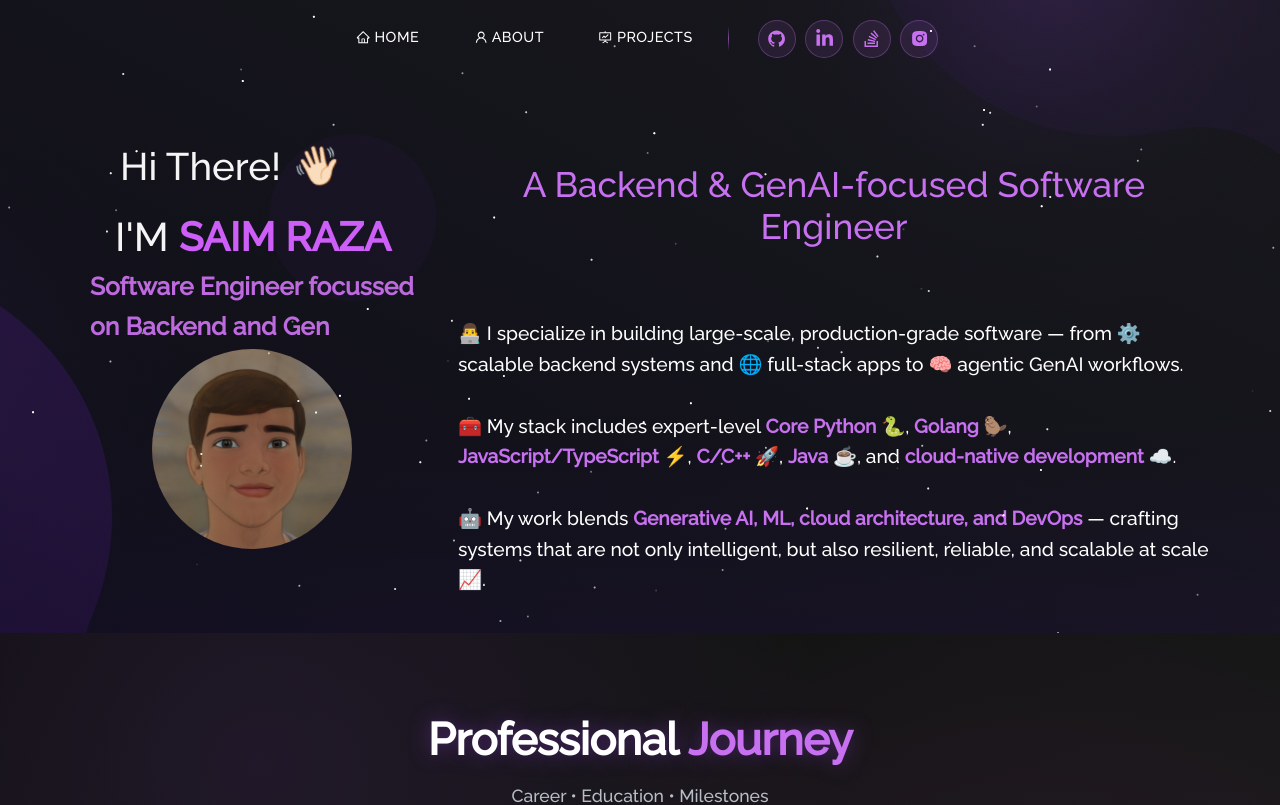
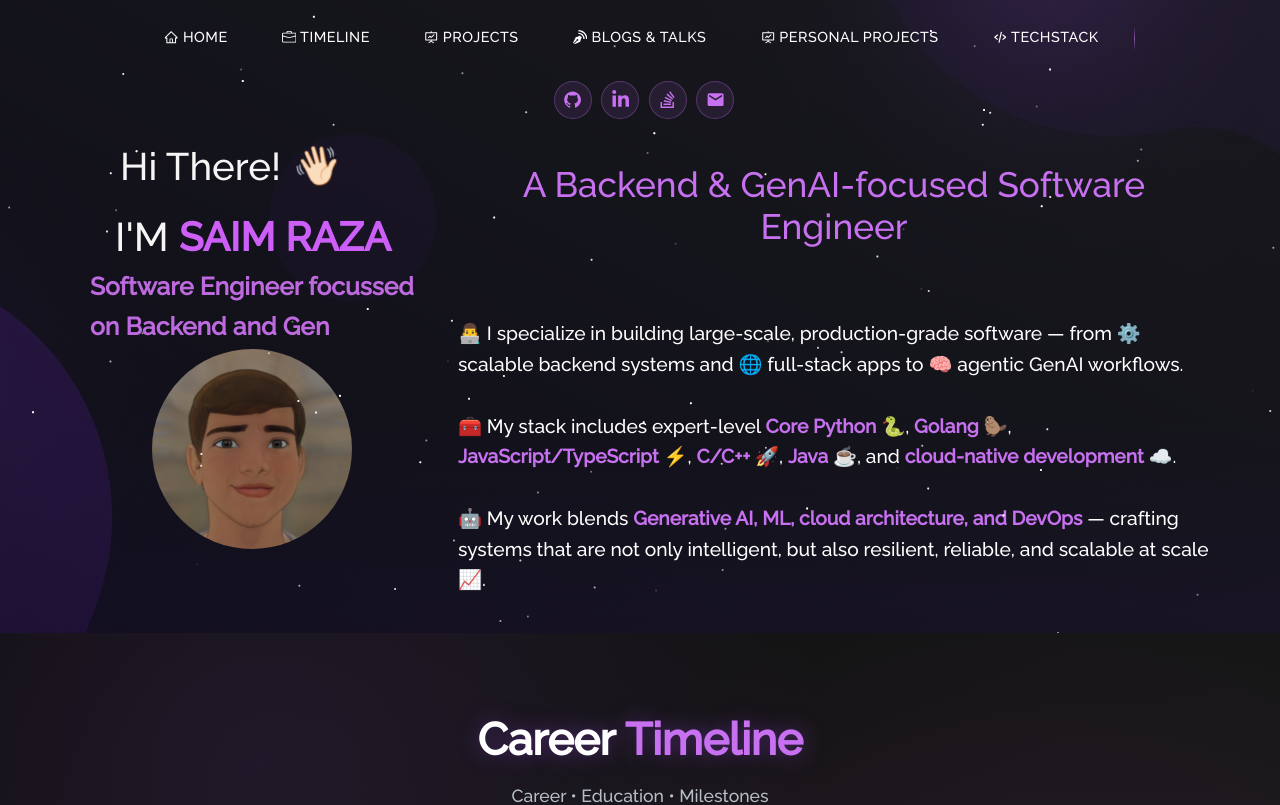
Before and after one commit to rsaim/rsaim.github.io, a React (Create React App) app: page / in a window 1280 px wide. Shown: the top 805 px of the page. Built offline with nearby package versions, Linux system fonts and the light colour scheme.

Commit message:
Navbar touchups

```diff
--- a/src/App.js
+++ b/src/App.js
@@ -2,7 +2,6 @@ import React, { useState, useEffect } from "react";
 import Preloader from "../src/components/Pre";
 import Navbar from "./components/Navbar";
 import Home from "./components/Home/Home";
-import About from "./components/About/About";
 import Projects from "./components/Projects/Projects";
 import Footer from "./components/Footer";
 import {
@@ -36,7 +35,6 @@ function App() {
         <Routes>
           <Route path="/" element={<Home />} />
           <Route path="/project" element={<Projects />} />
-          <Route path="/about" element={<About />} />
           <Route path="*" element={<Navigate to="/" />} />
         </Routes>
         <Footer />
--- a/src/components/Home/Home.js
+++ b/src/components/Home/Home.js
@@ -1,8 +1,6 @@
 import React from "react";
 import { Container, Row, Col } from "react-bootstrap";
-import homeLogo from "../../Assets/home-main.svg";
 import myImg from "../../Assets/saim-avatar.png";
-import laptopImg from "../../Assets/about.png";
 import Particle from "../Particle";
 import TypewriterIntro from "./Type";
 import Projects from "../Projects/Projects";
@@ -110,8 +108,8 @@ function Home() {
       <div style={{ marginTop: "-30px" }}>
         <Timeline />
         <Projects />
+        <TechStack />
         <Github />
-        <TechStack />
       </div>
     </section>
   );
--- a/src/components/Navbar.js
+++ b/src/components/Navbar.js
@@ -2,23 +2,23 @@ import React, { useState } from "react";
 import Navbar from "react-bootstrap/Navbar";
 import Nav from "react-bootstrap/Nav";
 import Container from "react-bootstrap/Container";
-import Button from "react-bootstrap/Button";
-import { Link } from "react-router-dom";
-import { CgGitFork } from "react-icons/cg";
-import { ImBlog } from "react-icons/im";
+import { Link, useLocation } from "react-router-dom";
 import {
-  AiFillStar,
   AiOutlineHome,
   AiOutlineFundProjectionScreen,
-  AiOutlineUser,
   AiFillGithub,
   AiFillInstagram,
 } from "react-icons/ai";
 import { FaLinkedinIn, FaStackOverflow } from "react-icons/fa";
+import { ImBlog } from "react-icons/im";
+import { BsBriefcase } from "react-icons/bs";
+import { BiCodeAlt } from "react-icons/bi";
+import { MdEmail } from "react-icons/md";
 
 function NavBar() {
   const [expand, updateExpanded] = useState(false);
   const [navColour, updateNavbar] = useState(false);
+  const location = useLocation();
 
   function scrollHandler() {
     if (window.scrollY >= 20) {
@@ -28,10 +28,16 @@ function NavBar() {
     }
   }
 
-  const scrollToAbout = () => {
-    const aboutSection = document.querySelector(".about-section");
-    if (aboutSection) {
-      aboutSection.scrollIntoView({ behavior: "smooth" });
+  const scrollToSection = (sectionId) => {
+    // If we're not on the home page, navigate to home first
+    if (location.pathname !== "/") {
+      window.location.href = `/#${sectionId.replace("#", "")}`;
+      return;
+    }
+
+    const section = document.querySelector(sectionId);
+    if (section) {
+      section.scrollIntoView({ behavior: "smooth" });
     }
     updateExpanded(false);
   };
@@ -59,14 +65,20 @@ function NavBar() {
         <Navbar.Collapse id="responsive-navbar-nav">
           <Nav className="mx-auto" defaultActiveKey="#home">
             <Nav.Item>
-              <Nav.Link as={Link} to="/" onClick={() => updateExpanded(false)}>
+              <Nav.Link
+                onClick={() => scrollToSection("#home")}
+                style={{ cursor: "pointer" }}
+              >
                 <AiOutlineHome style={{ marginBottom: "2px" }} /> Home
               </Nav.Link>
             </Nav.Item>
 
             <Nav.Item>
-              <Nav.Link onClick={scrollToAbout} style={{ cursor: "pointer" }}>
-                <AiOutlineUser style={{ marginBottom: "2px" }} /> About
+              <Nav.Link
+                onClick={() => scrollToSection("#timeline")}
+                style={{ cursor: "pointer" }}
+              >
+                <BsBriefcase style={{ marginBottom: "2px" }} /> Timeline
               </Nav.Link>
             </Nav.Item>
 
@@ -80,6 +92,36 @@ function NavBar() {
                   style={{ marginBottom: "2px" }}
                 />{" "}
                 Projects
+              </Nav.Link>
+            </Nav.Item>
+
+            <Nav.Item>
+              <Nav.Link
+                onClick={() => scrollToSection("#blogs")}
+                style={{ cursor: "pointer" }}
+              >
+                <ImBlog style={{ marginBottom: "2px" }} /> Blogs & Talks
+              </Nav.Link>
+            </Nav.Item>
+
+            <Nav.Item>
+              <Nav.Link
+                onClick={() => scrollToSection("#personal")}
+                style={{ cursor: "pointer" }}
+              >
+                <AiOutlineFundProjectionScreen
+                  style={{ marginBottom: "2px" }}
+                />{" "}
+                Personal Projects
+              </Nav.Link>
+            </Nav.Item>
+
+            <Nav.Item>
+              <Nav.Link
+                onClick={() => scrollToSection("#skills")}
+                style={{ cursor: "pointer" }}
+              >
+                <BiCodeAlt style={{ marginBottom: "2px" }} /> TechStack
               </Nav.Link>
             </Nav.Item>
 
@@ -99,7 +141,7 @@ function NavBar() {
                 <AiFillGithub />
               </a>
               <a
-                href="https://www.linkedin.com/in/rsaim/"
+                href="https://www.linkedin.com/in/raza-saim/"
                 target="_blank"
                 rel="noreferrer"
                 className="social-link"
@@ -115,12 +157,17 @@ function NavBar() {
                 <FaStackOverflow />
               </a>
               <a
-                href="https://www.instagram.com/rsa.im/"
-                target="_blank"
-                rel="noreferrer"
+                href="#"
+                onClick={(e) => {
+                  e.preventDefault();
+                  window.location.href = "mailto:saimorsaim[at]gmail[dot]com"
+                    .replace("[at]", "@")
+                    .replace("[dot]", ".");
+                }}
                 className="social-link"
+                title="saimorsaim[at]gmail[dot]com"
               >
-                <AiFillInstagram />
+                <MdEmail />
               </a>
             </div>
           </Nav>
--- a/src/components/Projects/Projects.js
+++ b/src/components/Projects/Projects.js
@@ -231,9 +231,7 @@ function Projects() {
     <Container fluid className="project-section">
       <Particle />
       <Container>
-        <h1 className="project-heading">
-          My Recent <strong className="purple">Works </strong>
-        </h1>
+        <h1 className="project-heading">Projects</h1>
         <p style={{ color: "white" }}>
           Professional projects and open-source contributions organized by
           company and technology stack.
--- a/src/components/Projects/Timeline.js
+++ b/src/components/Projects/Timeline.js
@@ -332,7 +332,7 @@ function Timeline() {
     <Container fluid className="timeline-section" id="timeline">
       <div className="timeline-header">
         <h2 className="timeline-title">
-          Professional <strong className="purple">Journey</strong>
+          Career <strong className="purple">Timeline</strong>
         </h2>
         <p className="timeline-subtitle">Career • Education • Milestones</p>
       </div>
```
Also changed, not shown: image/README/1751754428979.png (added).
